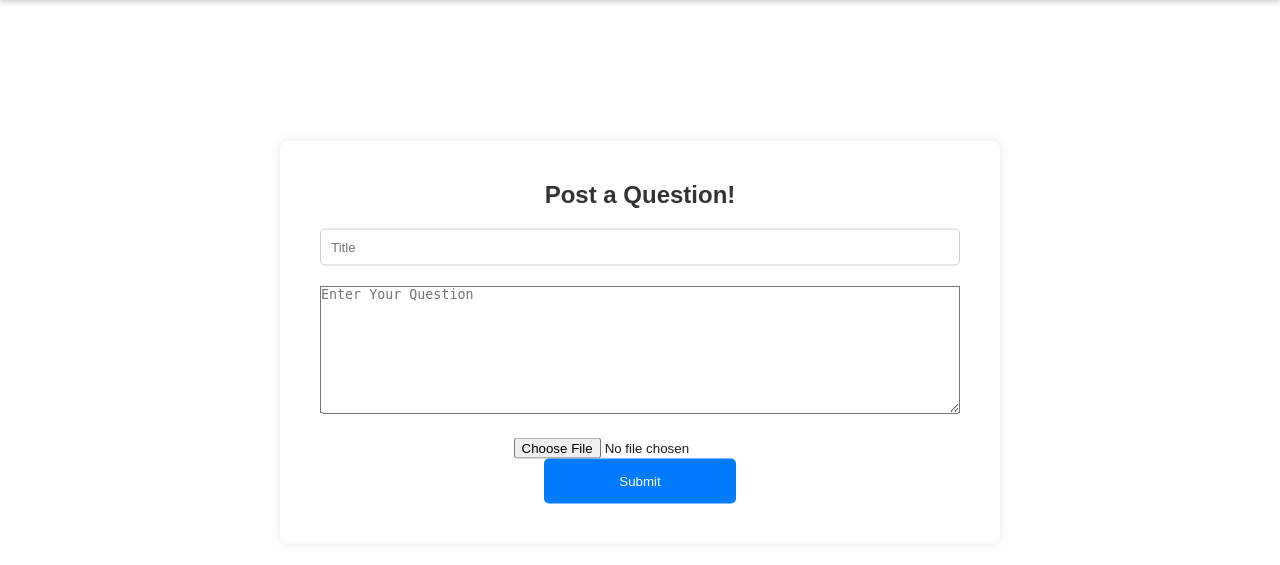
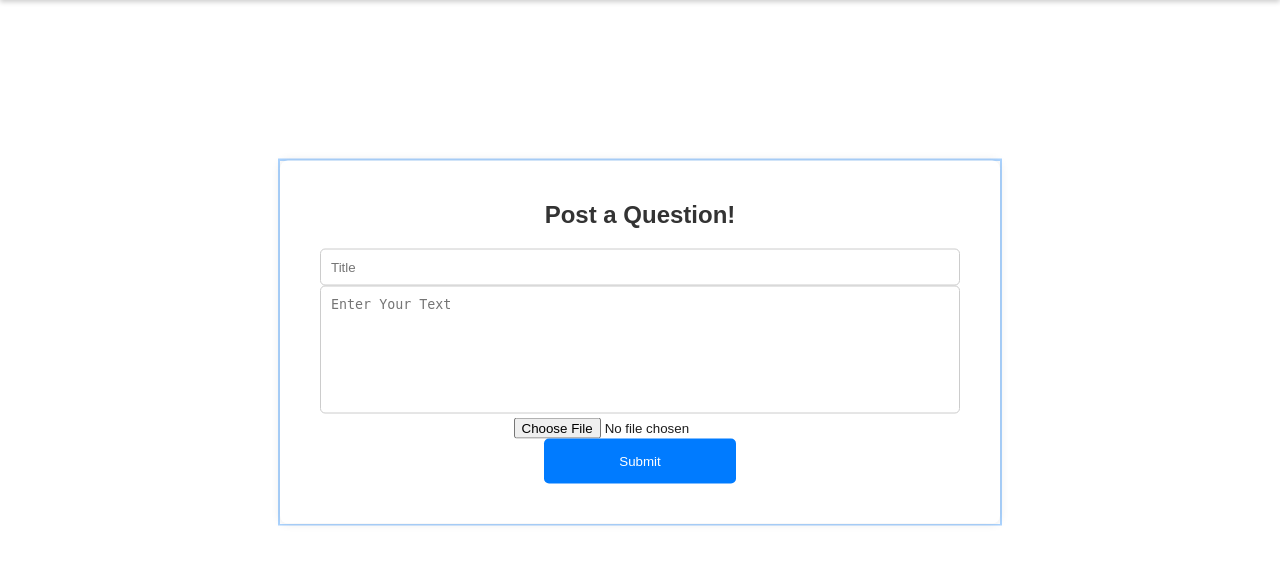
Before and after one commit to KennyPang04/Nah-Id-Win, a Flask app: template templates/post.html in a window 1280 px wide. Shown: the part 58-623 px from the top of the page. Run offline with Flask 3, Linux system fonts and the light colour scheme; the template is opened without the code that fills it, so the values that code supplies are empty.

Commit message:
updated css/html for posting

```diff
--- a/static/css/post_template.css
+++ b/static/css/post_template.css
@@ -6,26 +6,35 @@
     position: absolute;
     top: 50%;
     left: 50%;
-    transform: translate(-50%, -50%)
+    transform: translate(-50%, -50%);
+    box-shadow: 0 0 0 2px #acd4ff; /* Add line highlight */
+    resize : none;
 }
 
 .postBox {
     width: 720px;
     padding: 40px;
-    background-color: #ffff;
+    background-color: #ffffff;
     border-radius: 8px;
-    box-shadow: 0px 0px 10px 0px rgba(0,0,0,0.1)
+    box-shadow: 0px 0px 10px 0px rgba(0,0,0,0.1);
+    resize : none;
 }
 
 .postBox h2 {
     margin-bottom: 20px;
-    color: #333
+    color: #333;
+    resize : none;
 }
 
-.textbox {
-    position: relative;
-    margin-bottom: 20px;
+.textbox textarea {
+    width: 100%;
+    padding: 10px;
+    border: 1px solid #ccc;
+    border-radius: 5px;
+    outline: none;
+    resize: none; /* Disable resizing */
 }
+
 
 .textbox input {
     width: 100%;
@@ -33,6 +42,7 @@
     border: 1px solid #ccc;
     border-radius: 5px;
     outline: none;
+    resize: none; /* Disable resizing */
 }
 
 #quest {
@@ -49,3 +59,16 @@
     color: #fff;
     cursor: pointer;
 }
+
+/* CSS for image container */
+.image-container {
+    max-width: 100%; /* Ensure the image container doesn't exceed its parent's width */
+    overflow: hidden; /* Hide any part of the image that exceeds the container */
+    margin-bottom: 10px; /* Add some space below the image */
+}
+
+/* CSS for images inside the container */
+.post-image {
+    width: 100%; /* Ensure the image fills the container width */
+    height: auto; /* Maintain the correct aspect ratio */
+}
--- a/templates/post.html
+++ b/templates/post.html
@@ -16,10 +16,10 @@
                 <input type="text" placeholder="Title" name="title" required>
             </div>
             <div class="textbox">
-                <textarea type="text" placeholder="Enter Your Question" name="question" id="quest" required></textarea>
+                <textarea type="text" placeholder="Enter Your Text" name="question" id="quest" required></textarea>
             </div>
             <div class="fileupload">
-                <input type="file" id="myFile" placeholder="upload a file" name="file" id="quest" required></input>
+                <input type="file" id="myFile" placeholder="upload a Image" name="file" id="quest" required></input>
             </div>
 
             <button class="butt" type="submit" value="post">Submit</button>
```
